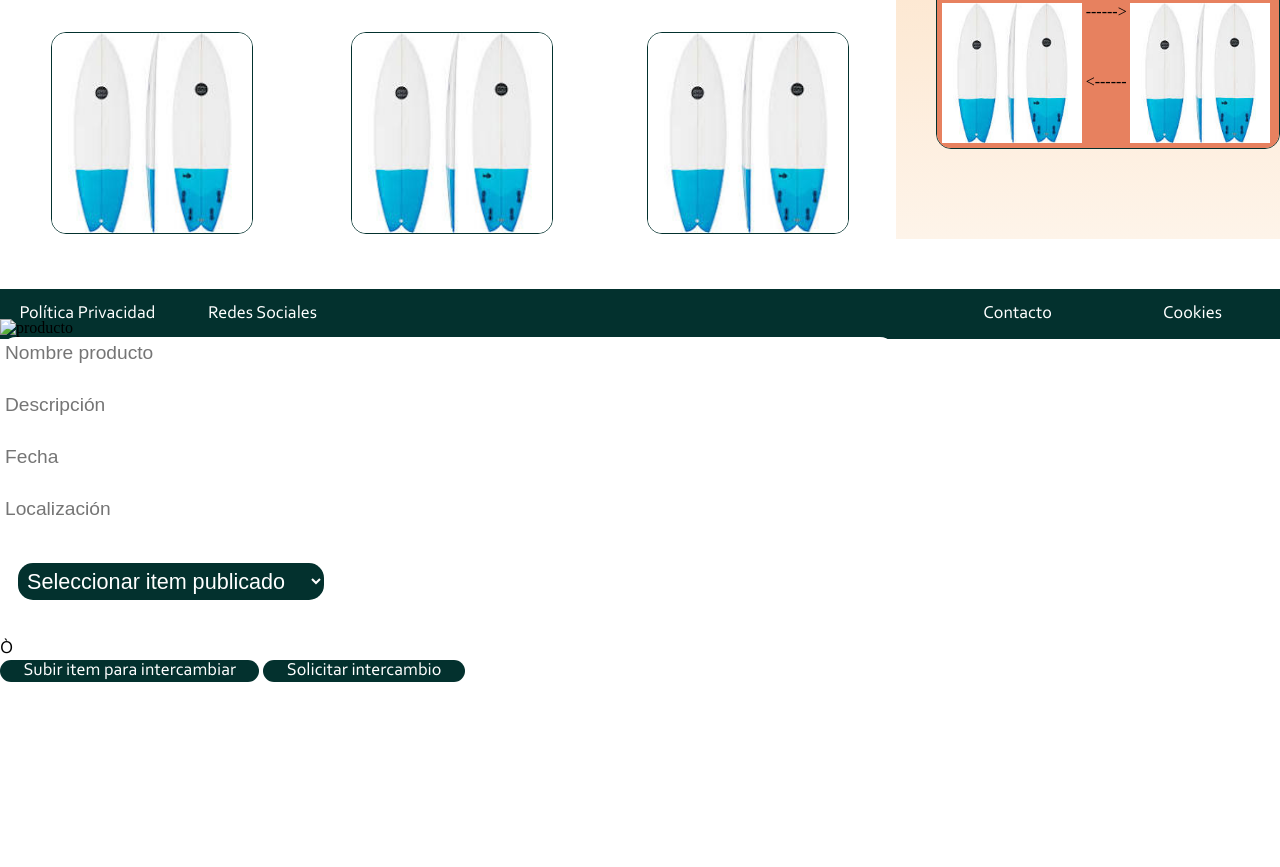
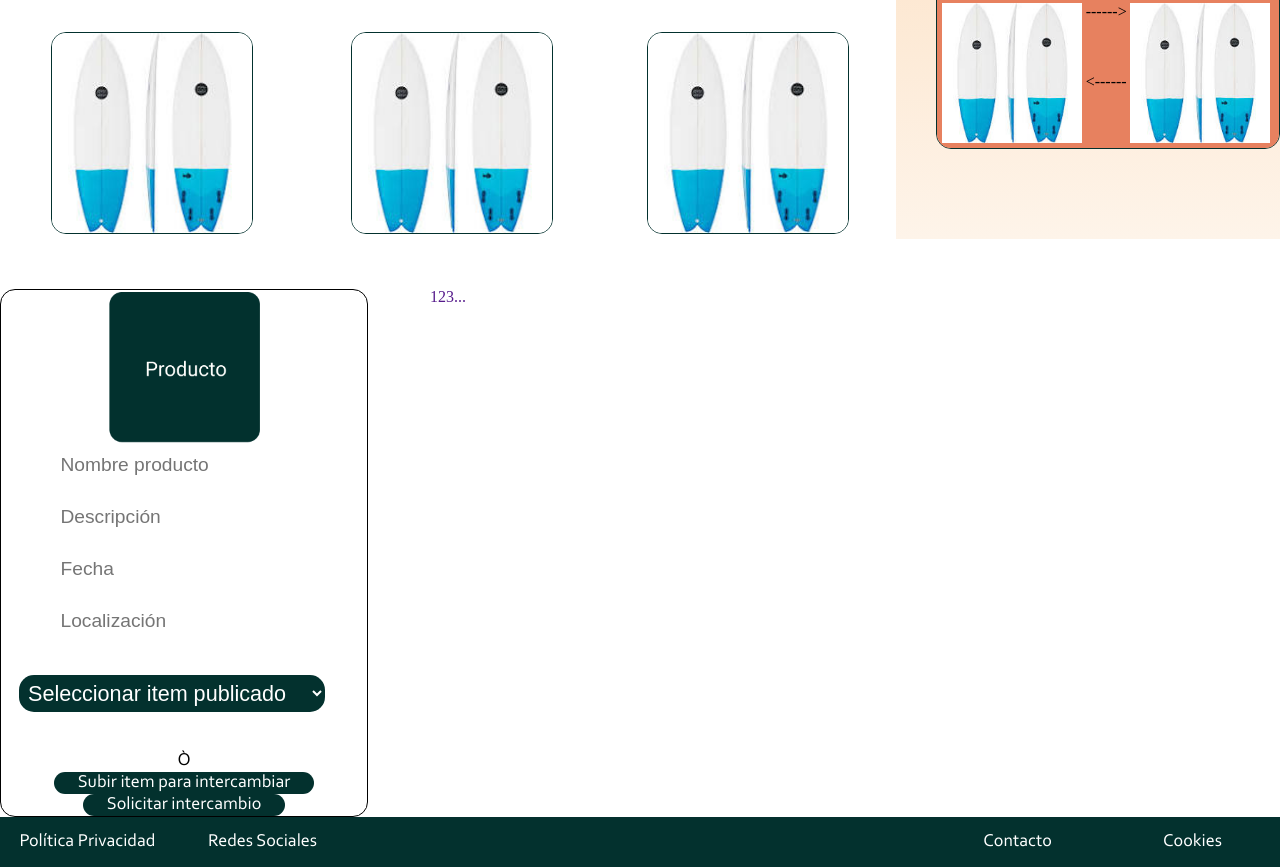
Before and after one commit to DarkEvolved12/F5Noobs, a plain HTML site: page intercambios.html in a window 1280 px wide. Shown: the part 581-1448 px from the top of the page. Before the commit the page ends 1263 px from the top, so only its background shows below. Drawn offline with Linux system fonts and the light colour scheme; a small style sheet from the web is missing.

Commit message:
pop up intercambios

```diff
--- a/intercambios.html
+++ b/intercambios.html
@@ -59,6 +59,28 @@
                 <li><a href="" class="paginacion">...</a></li>
             </nav>
         </section>
+        <div id="popUpDescripcion" class="bordeRedondeado">
+            <figure>
+                <img id="imgProducto" src="images/producto.png" alt="producto">
+            </figure>
+            <form action="formulario" id="formPopUpDescripcion">
+                <input type="text" placeholder="Nombre producto">
+                <input type="text" placeholder="Descripción">
+                <input type="text" placeholder="Fecha">
+                <input type="text" placeholder="Localización">
+            </form>
+            <form action="formulario" class="textoPequeño" id="formularioFiltros">
+                <select name=“selectMenuItem“ class="bordeRedondeado" id="selectMenuItem">
+                  <option value=“fecha“>Seleccionar item publicado</option>
+                  <option value=“fecha“>Item 1</option>
+                  <option value=“fecha“>Item 2</option>
+                  <option value=“fecha“>Item 3</option>
+                </select>
+            </form>
+            <p class= "textoPequeño">Ò</p>
+            <button class="botonOfrecerItem bordeRedondeado textoGrande"><a href="" class="aOfrecer">Subir item para intercambiar</a></button>
+            <button class="botonOfrecerItem bordeRedondeado textoGrande"><a href="" class="aOfrecer">Solicitar intercambio</a></button>
+        </div>
     </main>
     <aside class="asideIntercambios">
         <section id="asideTop">
@@ -131,27 +153,5 @@
         <a href="#" class="botonPublicarProducto">Ofrecer Producto</a>
     </form>
 </div>
-<div>
-    <figure>
-        <img src="" alt="producto">
-    </figure>
-    <form action="">
-        <input type="text" placeholder="Nombre producto">
-        <input type="text" placeholder="Descripción">
-        <input type="text" placeholder="Fecha">
-        <input type="text" placeholder="Localización">
-    </form>
-    <form action="formulario" class="textoPequeño" id="formularioFiltros">
-        <select name=“selectMenuItem“ class="bordeRedondeado" id="selectMenuItem">
-          <option value=“fecha“>Seleccionar item publicado</option>
-          <option value=“fecha“>Item 1</option>
-          <option value=“fecha“>Item 2</option>
-          <option value=“fecha“>Item 3</option>
-        </select>
-    </form>
-    <p class= "textoPequeño">Ò</p>
-    <button class="botonOfrecerItem bordeRedondeado textoGrande"><a href="" class="aOfrecer">Subir item para intercambiar</a></button>
-    <button class="botonOfrecerItem bordeRedondeado textoGrande"><a href="" class="aOfrecer">Solicitar intercambio</a></button>
-</div>
 <script src="popUp.js"></script>
 </html>
--- a/style.css
+++ b/style.css
@@ -715,6 +715,18 @@ nav.breadCrumb [aria-current="page"] {
     grid-column: 2/3;
     grid-row: 2/3;
 }
+#popUpDescripcion {
+    border: solid 1px black;
+    width: 23em;
+    text-align: center;
+}
+#imgProducto {
+    width: 10em;
+}
+#formPopUpDescripcion {
+    display: grid;
+    justify-content: center;
+}
 #selectMenuItem {
     background-color: var(--principalFive);
     color: white;
```
Also changed, not shown: images/producto.png (added), 2 other files.
